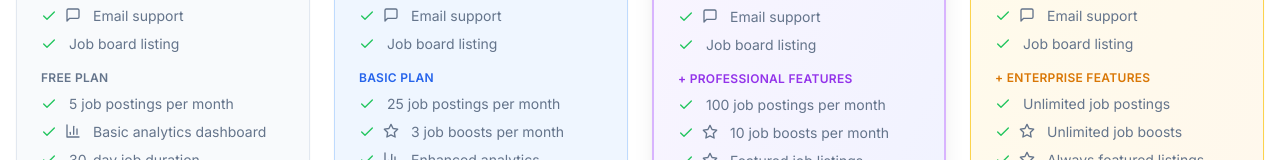
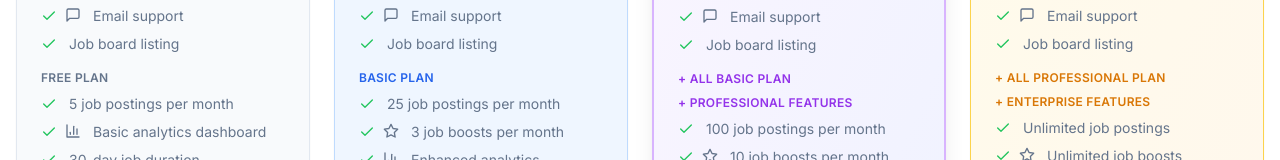
Before and after one commit to Saymandev/Job_Portal, a Next.js app in the folder apps/frontend/: page /pricing in a window 1280 px wide. Shown: the part 474-634 px from the top of the page. Built offline with nearby package versions, Linux system fonts and the light colour scheme; no server answers.

Commit message:
text change

```diff
--- a/apps/frontend/src/app/pricing/page.tsx
+++ b/apps/frontend/src/app/pricing/page.tsx
@@ -353,6 +353,9 @@ export default function PricingPage() {
                     {plan.id === 'pro' && (
                       <div>
                         <h4 className="text-xs font-semibold text-purple-600 uppercase tracking-wide mb-2">
+                          + All Basic Plan
+                        </h4>
+                        <h4 className="text-xs font-semibold text-purple-600 uppercase tracking-wide mb-2">
                           + Professional Features
                         </h4>
                         <ul className="space-y-2">
@@ -376,6 +379,9 @@ export default function PricingPage() {
 
                     {plan.id === 'enterprise' && (
                       <div>
+                        <h4 className="text-xs font-semibold text-amber-600 uppercase tracking-wide mb-2">
+                        + All Professional Plan
+                        </h4>
                         <h4 className="text-xs font-semibold text-amber-600 uppercase tracking-wide mb-2">
                           + Enterprise Features
                         </h4>
```
